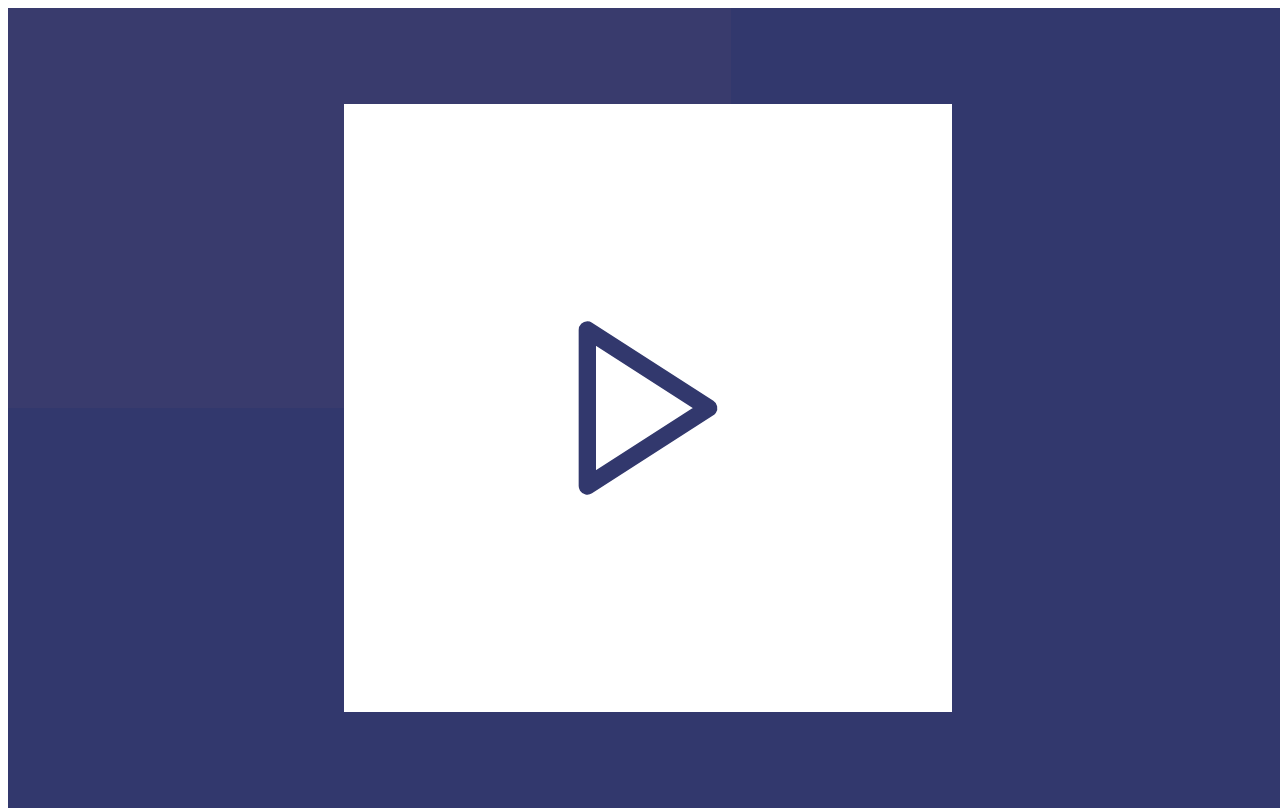
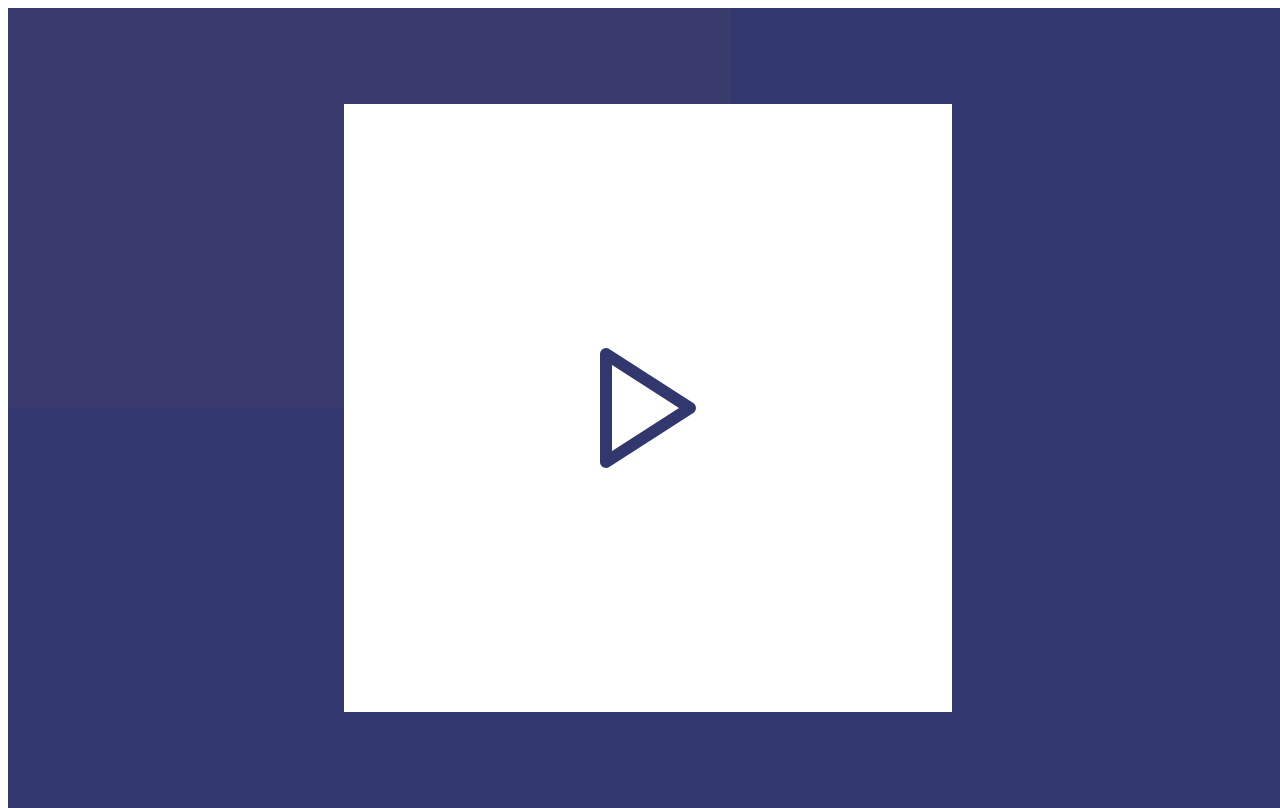
Before and after one commit to bamdadfr/memaudio-org--www, a Next.js app: page / in a window 1280 px wide. Built offline with nearby package versions, Linux system fonts and the light colour scheme.

Commit message:
fix: set correct font size and derive svg size from it

```diff
--- a/src/layouts/default/default.layout.styles.js
+++ b/src/layouts/default/default.layout.styles.js
@@ -16,33 +16,41 @@ export const Container = styled.div`
 `
 
 export const Wrapper = styled.div`
+    * {
+        user-select: none;
+    }
+
+    svg {
+        font-size: 5em;
+    }
+
     @media screen and ${Breakpoints.mobile} {
         width: 24rem;
         height: 24rem;
-        font-size: 6em;
+        font-size: 1.2em;
     }
 
     @media screen and ${Breakpoints.tablet} {
         width: 32rem;
         height: 32rem;
-        font-size: 10em;
+        font-size: 1.4em;
     }
 
     @media screen and ${Breakpoints.desktop} {
         width: 36rem;
         height: 36rem;
-        font-size: 12em;
+        font-size: 1.6em;
     }
 
     @media screen and ${Breakpoints.widescreen} {
         width: 38rem;
         height: 38rem;
-        font-size: 13em;
+        font-size: 1.8em;
     }
 
     @media screen and ${Breakpoints.fullhd} {
         width: 42rem;
         height: 42rem;
-        font-size: 15em;
+        font-size: 2em;
     }
 `
```
